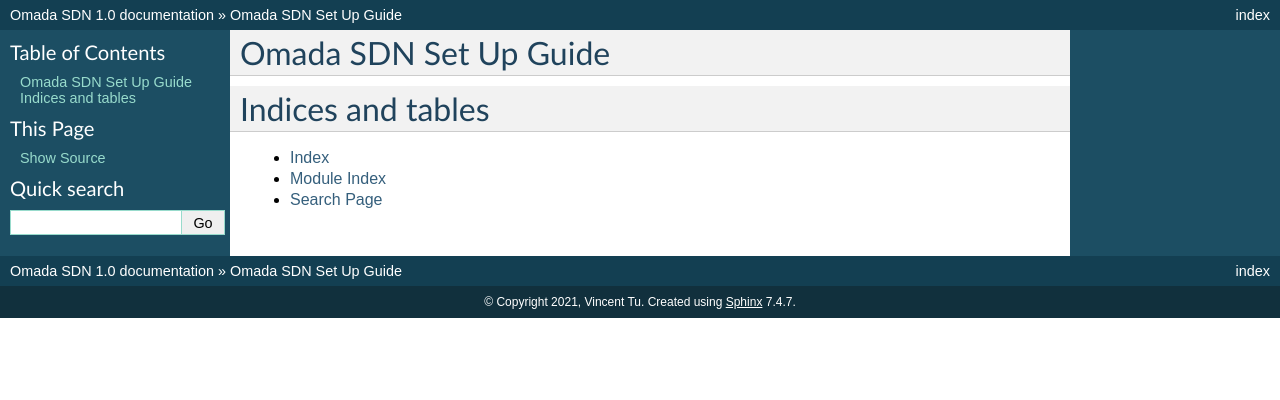
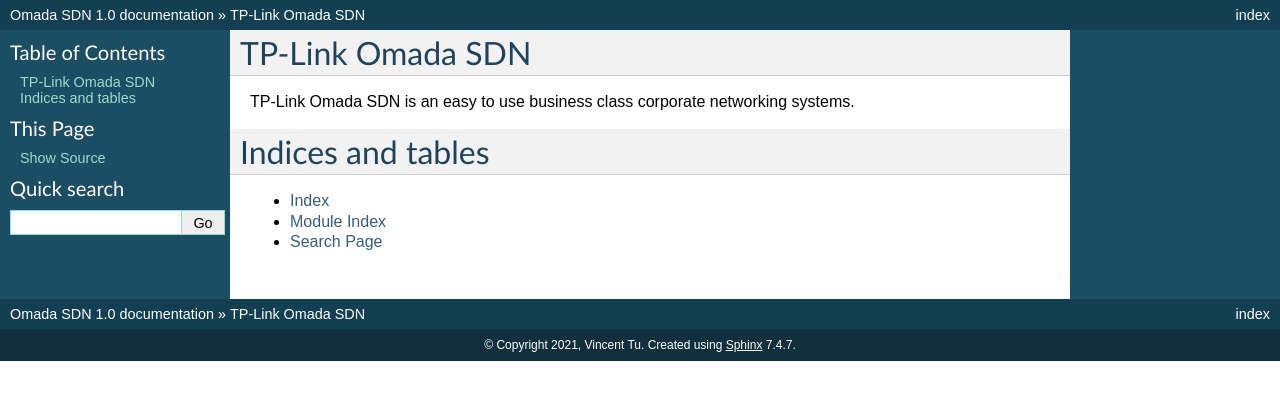
Before and after one commit to tamertplink/omada-sdn, a Sphinx documentation site: the page built from source/index.rst, in a window 1280 px wide. Shown: the top 400 px of the page. Built offline with Sphinx 7.4.7, drawn with Linux system fonts in a browser that asks for light colours.

Commit message:
index edit

```diff
--- a/source/index.rst
+++ b/source/index.rst
@@ -3,8 +3,10 @@
    You can adapt this file completely to your liking, but it should at least
    contain the root `toctree` directive.
 
-Omada SDN Set Up Guide
-======================
+TP-Link Omada SDN
+=================
+
+TP-Link Omada SDN is an easy to use business class corporate networking systems.
 
 .. toctree::
    :maxdepth: 2
```
